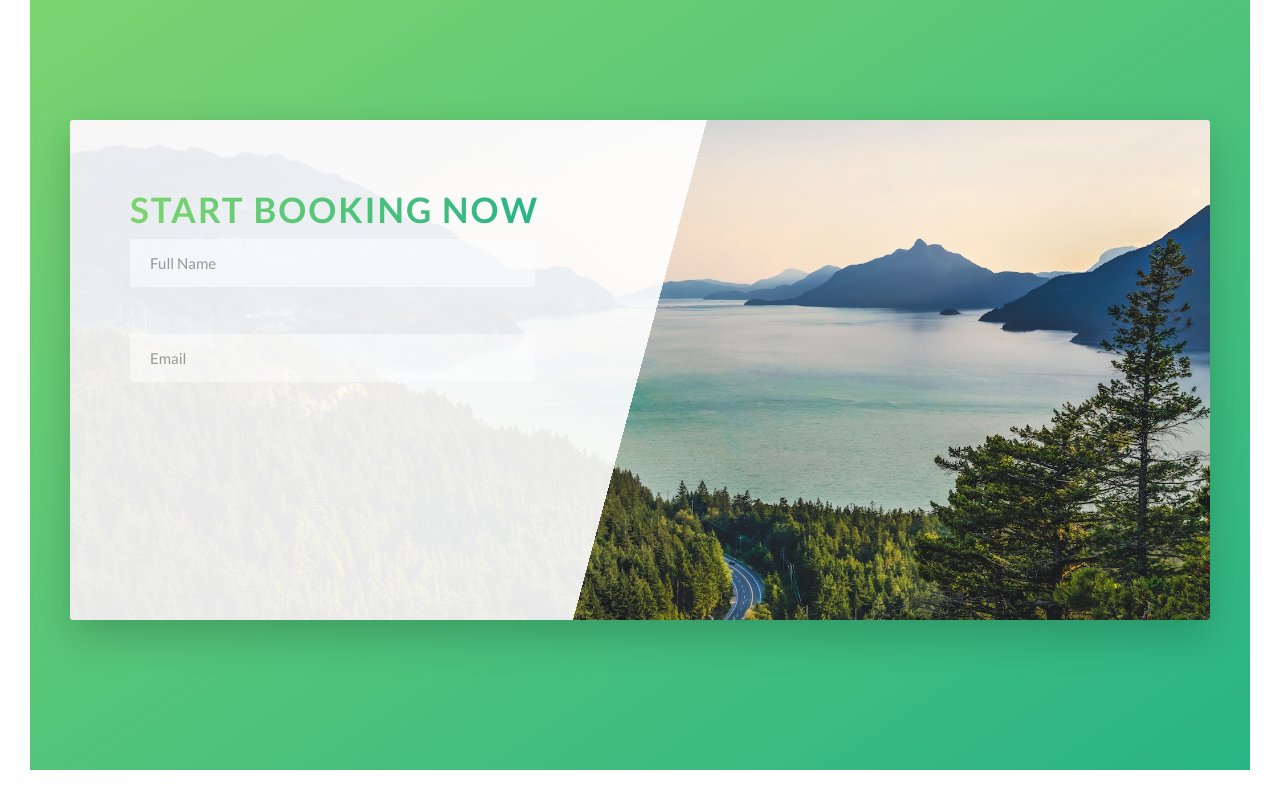
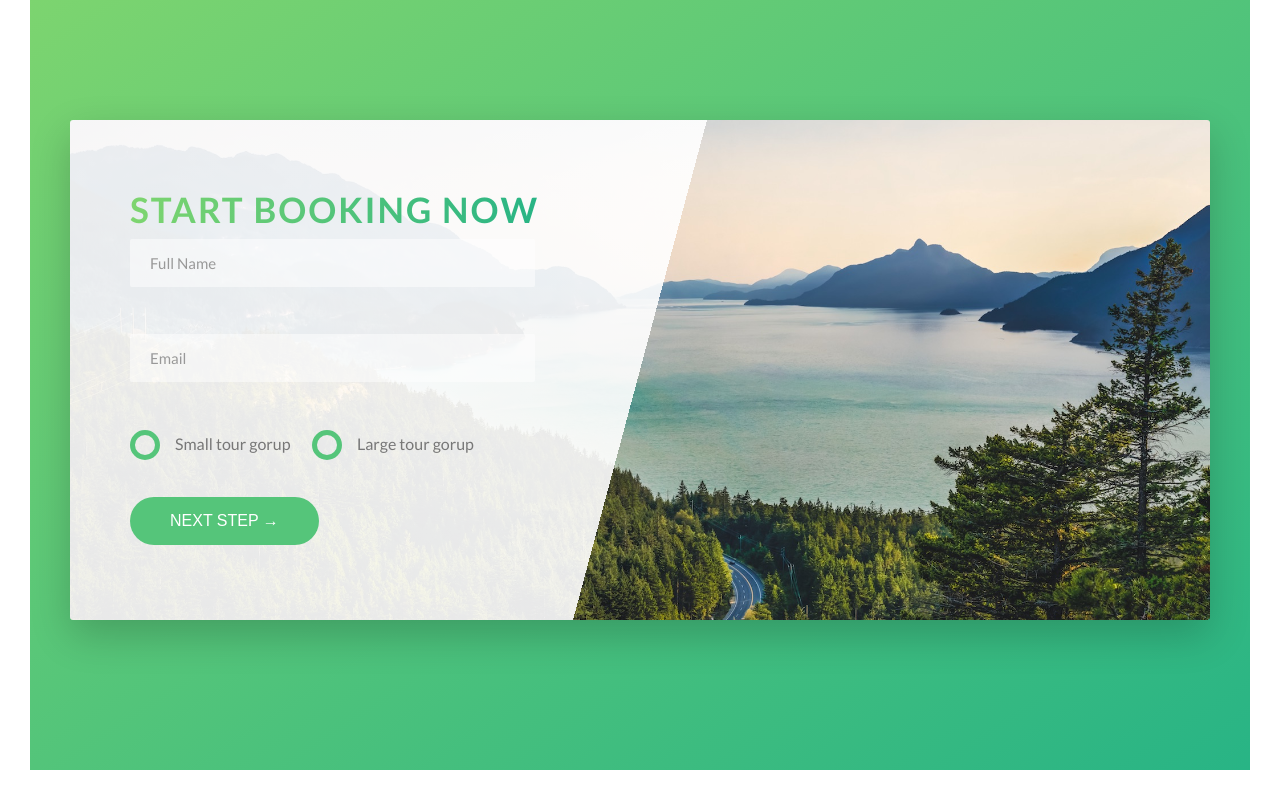
Before and after one commit to rickychhoukdean/advanced-css-practice, a website: page index.html in a window 1280 px wide. Shown: the part 4699-5499 px from the top of the page. Drawn offline with Linux system fonts and the light colour scheme.

Commit message:
Complete the form component

```diff
--- a/index.html
+++ b/index.html
@@ -368,6 +368,30 @@
                   />
                   <label for="email" class="form__label">Email</label>
                 </div>
+
+
+                <div class="form__group u-margin-bottom-medium">
+                  <div class="form__radio-group">
+                    <input type="radio" class="form__radio-input" id="small" name="size">
+                    <label for="small" class="form__radio-label">
+                      <span class="form__radio-button"></span>
+                      Small tour gorup</label>
+                  </div>
+
+                  <div class="form__radio-group">
+                    <input type="radio" class="form__radio-input" id="large" name="size">
+                    <label for="large" class="form__radio-label">
+                      <span class="form__radio-button"></span>
+                      Large tour gorup</label>
+                  </div>
+                </div>
+
+
+                <div class="form__group">
+                  <button class="btn btn--green">Next step &rarr;</button>
+
+                </div>
+
               </form>
             </div>
           </div>
--- a/sass/base/_utilities.scss
+++ b/sass/base/_utilities.scss
@@ -1,27 +1,27 @@
 .u-center-text {
-  text-align: center;
+  text-align: center !important;
 }
 
 .u-margin-bottom-small {
-  margin-bottom: 1.5rem;
+  margin-bottom: 1.5rem !important;
 }
 
 .u-margin-bottom-medium {
-    margin-bottom: 4rem;
+    margin-bottom: 4rem !important;
   }
 
 
 .u-margin-bottom-big {
-    margin-bottom: 8rem;
+    margin-bottom: 8rem !important;
   }
 
 
   .u-margin-top-huge {
-    margin-bottom: 10rem;
+    margin-bottom: 10rem !important;
   }
 
 
 
   .u-margin-top-big {
-    margin-bottom: 8rem;
+    margin-bottom: 8rem !important;
   }
--- a/sass/components/_button.scss
+++ b/sass/components/_button.scss
@@ -1,4 +1,5 @@
 .btn {
+  &,
   &:link,
   &:visited {
     text-transform: uppercase;
@@ -9,6 +10,10 @@
     transition: all 0.2s;
     position: relative;
     font-size: $default-font-size;
+
+    //Change  for button element;
+    border: none;
+    cursor: pointer;
   }
 
   &:hover {
@@ -20,7 +25,7 @@
     }
   }
 
-  &:active {
+  &:active, &:focus {
     transform: translateY(-1px);
     box-shadow: 0 0.5rem 1rem rgba($color-black, 0.2);
   }
--- a/sass/components/_form.scss
+++ b/sass/components/_form.scss
@@ -14,6 +14,7 @@
     border-bottom: 3px transparent $color-primary;
     width: 90%;
     display: block;
+    transition: all 0.3s;
 
     &:focus {
       outline: none;
@@ -42,6 +43,51 @@
   &__input:placeholder-shown + &__label {
     opacity: 0;
     visibility: hidden;
-    transform: translateY(-4rem );
+    transform: translateY(-4rem);
+  }
+  &__radio-group {
+    width: 40%;
+    display: inline-block;
+  }
+
+  &__radio-input {
+    display: none;
+  }
+
+  &__radio-label {
+    font-size: $default-font-size;
+    cursor: pointer;
+    position: relative;
+    padding-left: 4.5rem;
+  }
+
+  &__radio-button {
+    height: 3rem;
+    width: 3rem;
+    border: 5px solid $color-primary;
+    border-radius: 50%;
+    display: inline-block;
+    position: absolute;
+    top: -0.4;
+    left: 0;
+
+    &::after {
+      content: "";
+      display: block;
+      height: 1.3rem;
+      width: 1.3rem;
+      border-radius: 50%;
+      position: absolute;
+      top: 50%;
+      left: 50%;
+      transform: translate(-50%, -50%);
+      background-color: $color-primary;
+      opacity: 0;
+      transition: opacity 0.2s;
+    }
+  }
+
+  &__radio-input:checked ~ &__radio-label &__radio-button::after {
+    opacity: 1;
   }
 }
```
Also changed, not shown: css/style.css.
